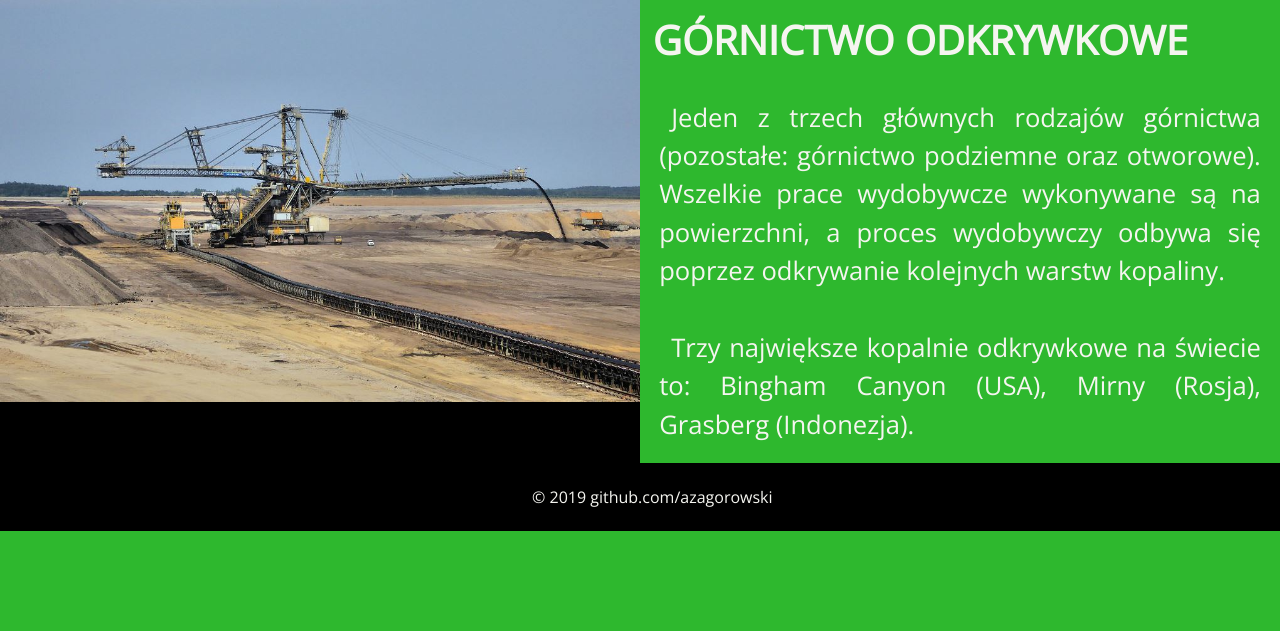
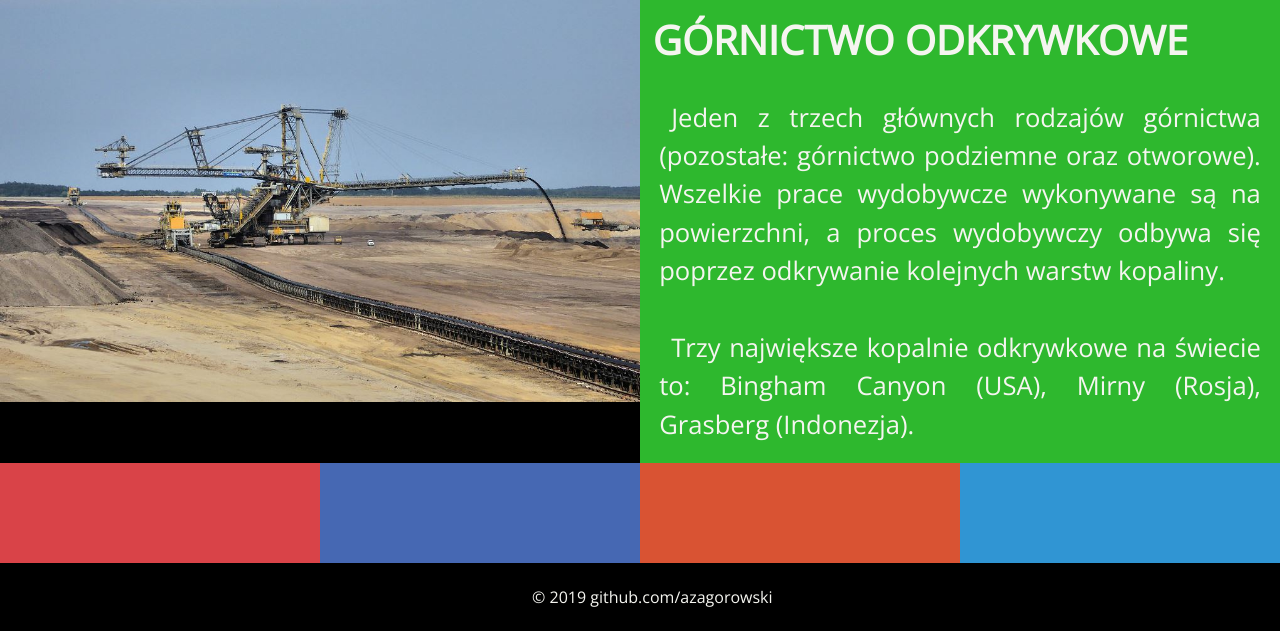
Before and after one commit to azagorowski/opencast-web-portal, a PHP site: page / in a window 1280 px wide. Shown: the part 1747-2378 px from the top of the page. Before the commit the page ends 2278 px from the top, so only its background shows below. Run offline with PHP 8.4, Linux system fonts and the light colour scheme; some libraries are stand-ins or nearby versions; some web fonts are replaced.

Commit message:
Added social media section

```diff
--- a/src/index.php
+++ b/src/index.php
@@ -95,6 +95,12 @@
 		<p>Trzy największe kopalnie odkrywkowe na świecie to: Bingham Canyon (USA), Mirny (Rosja), Grasberg (Indonezja).</p>
 		</aside>
 	</section>
+	<section class="social-media">
+		<div id="yt"></div>
+		<div id="fb"></div>
+		<div id="gplus"></div>
+		<div id="tw"></div>
+	</section>
 <!--Koniec sekcji dwukolumnowej-->
 	<footer>
 		<p>&copy; 2019 github.com/azagorowski</p>
--- a/src/style.css
+++ b/src/style.css
@@ -221,12 +221,64 @@ aside {
 #third-article {
 	background-color: #2eb82e;
 }
-
-.iw-3 {
-	width: 33.333333333%;
+/* SOCIAL MEDIA SECTION*/
+.social-media {
 	float: left;
+	width: 100%;
 	text-align: center;
 }
+
+#yt
+{
+	width: 25%;
+	height: 100px;
+	background-color: #d94348;
+	float: left;
+}
+#yt:hover
+{
+	background-color: #c83237;
+}
+
+#fb
+{
+	width: 25%;
+	height: 100px;
+	background-color: #4668b3;
+	float: left;
+}
+
+#fb:hover
+{
+	background-color: #3557a2;
+}
+
+#gplus
+{
+	width: 25%;
+	height: 100px;
+	background-color: #d95333;
+	float: left;
+}
+
+#gplus:hover
+{
+	background-color: #c84222;
+}
+
+#tw
+{
+	width: 25%;
+	height: 100px;
+	background-color: #3095d3;
+	float: left;
+}
+
+#tw:hover
+{
+	background-color: #2084c2;
+}
+
 /*Zmiana rozmiaru obrazka po najechaniu kursorem*/
 .second-aside {
 		overflow: hidden;
```
